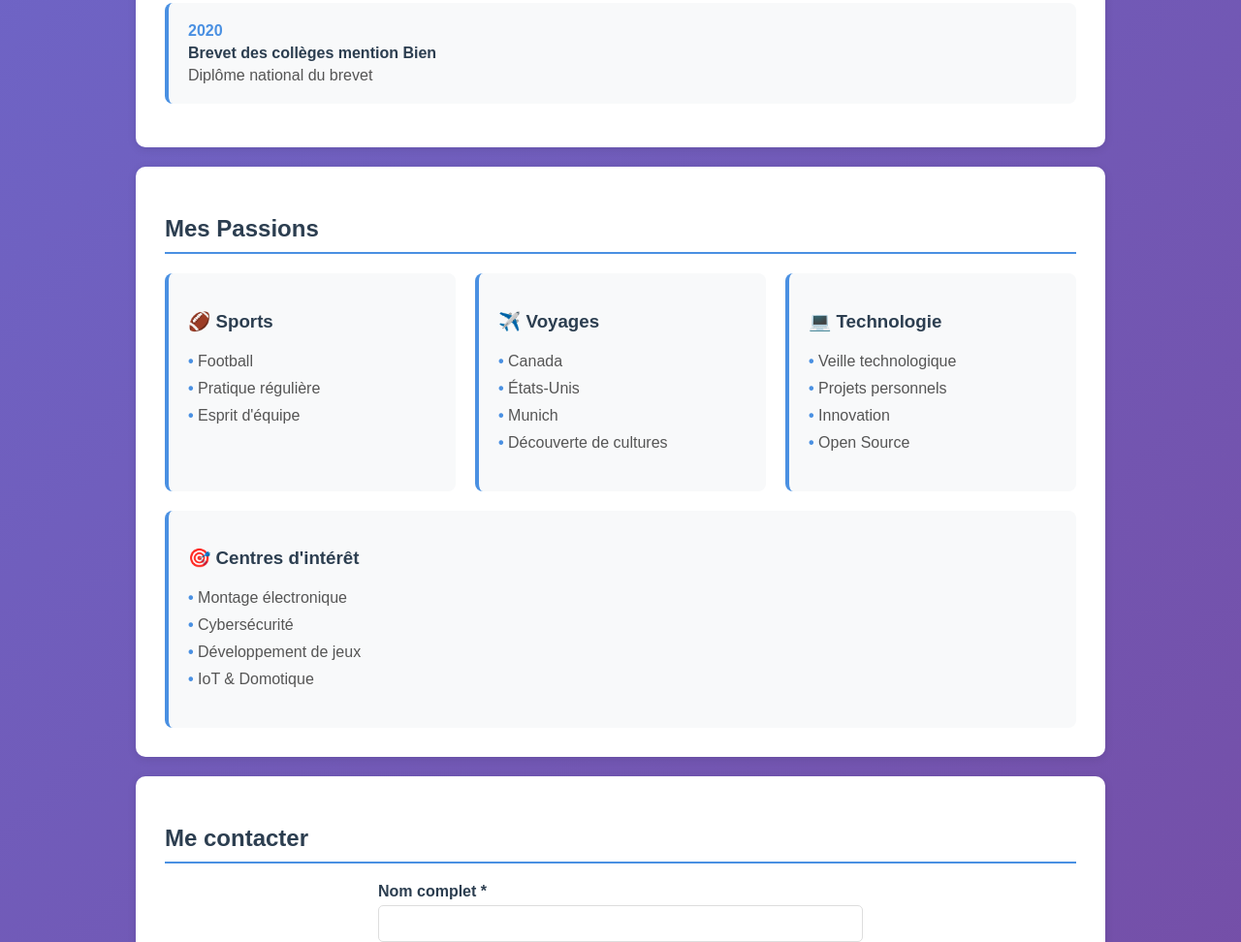
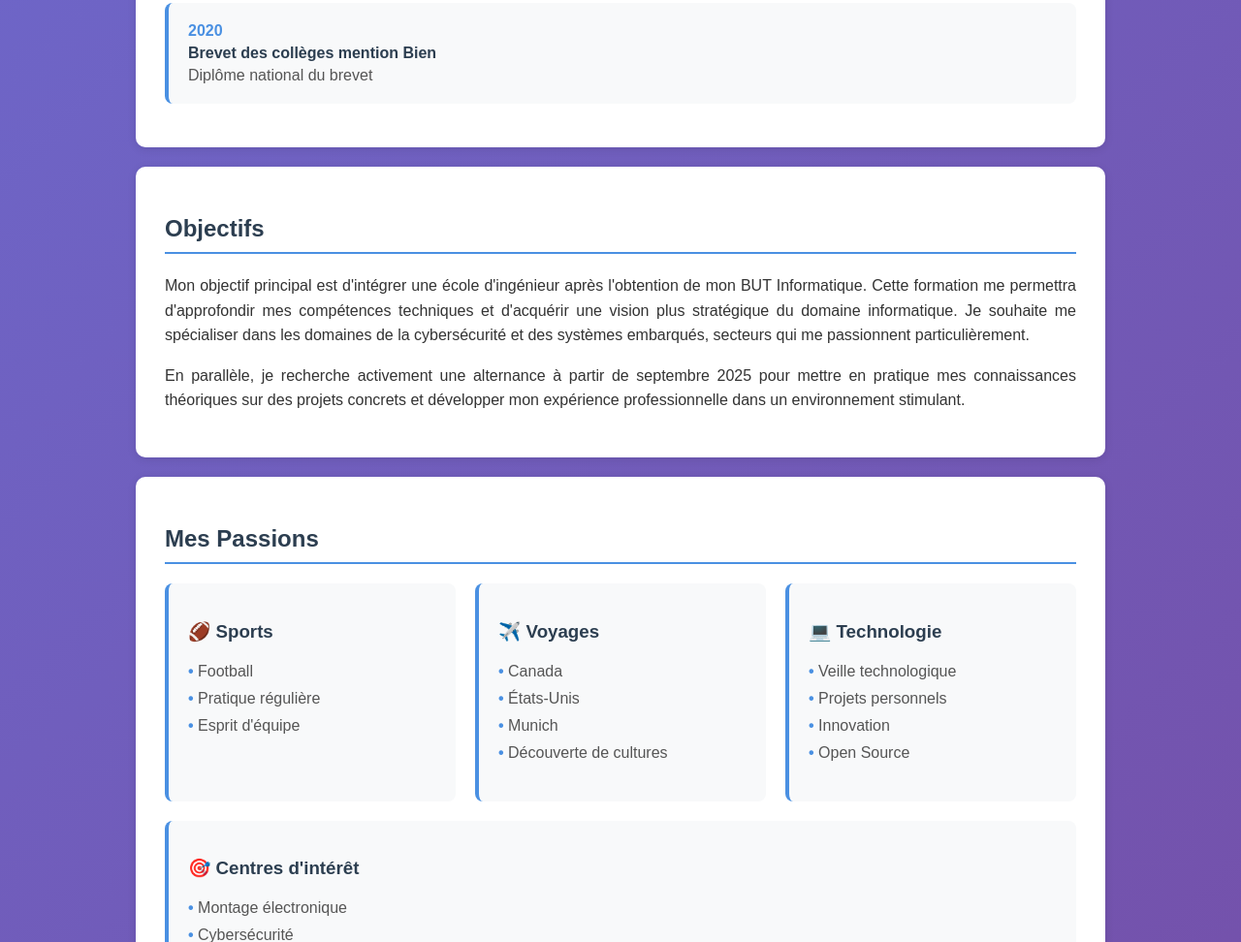
Before and after one commit to ChuFeng-debug/portfolio, a plain HTML site: page index.html in a window 1280 px wide. Shown: the part 2970-3942 px from the top of the page at 97% size. Drawn offline with Linux system fonts and the light colour scheme.

Commit message:
Update index.html

```diff
--- a/index.html
+++ b/index.html
@@ -503,7 +503,15 @@
                 <div class="formation-description">Diplôme national du brevet</div>
             </div>
         </div>
+        <!-- Objectifs -->
+    <div class="section" id="objectifs">
+        <h2>Objectifs</h2>
+        <div class="about-text">
+            <p>Mon objectif principal est d'intégrer une école d'ingénieur après l'obtention de mon BUT Informatique. Cette formation me permettra d'approfondir mes compétences techniques et d'acquérir une vision plus stratégique du domaine informatique. Je souhaite me spécialiser dans les domaines de la cybersécurité et des systèmes embarqués, secteurs qui me passionnent particulièrement.</p>
 
+            <p>En parallèle, je recherche activement une alternance à partir de septembre 2025 pour mettre en pratique mes connaissances théoriques sur des projets concrets et développer mon expérience professionnelle dans un environnement stimulant.</p>
+        </div>
+    </div>
         <!-- Passions -->
         <div class="section" id="passions">
             <h2>Mes Passions</h2>
```
